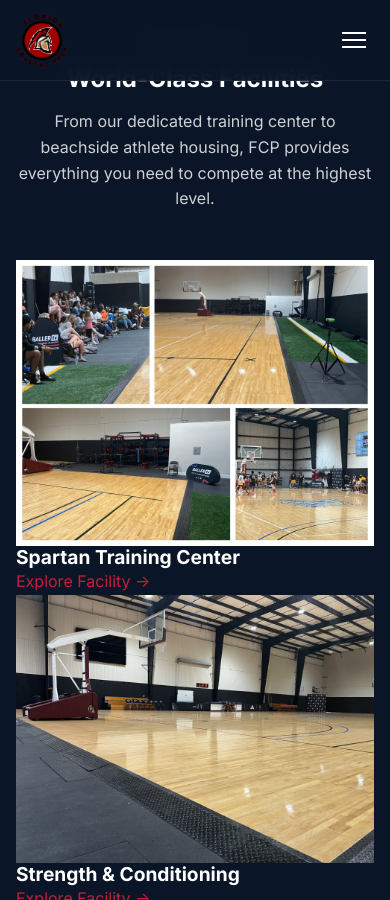
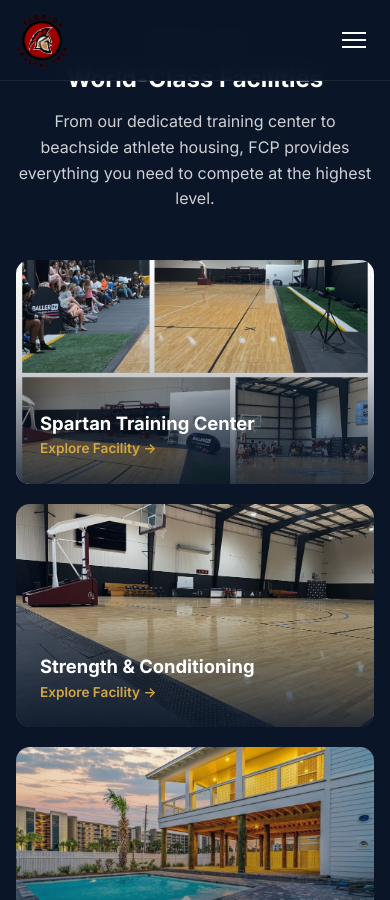
Before and after one commit to CoachD23/fcp-jekyll-site, a Jekyll site: the page built from index.html, in a window 390 px wide and 900 px high, scrolled down 4085 px. Built offline with Jekyll 4.4.1, drawn with Linux system fonts in a browser that asks for light colours; a script that is not in the unit is left out.

Commit message:
Add facilities homepage grid CSS

```diff
--- a/assets/css/main.css
+++ b/assets/css/main.css
@@ -1166,6 +1166,54 @@
   letter-spacing: 0.04em;
 }
 
+
+/* --- Homepage Facilities Grid --- */
+.facilities-home-grid {
+  display: grid;
+  grid-template-columns: repeat(2, 1fr);
+  gap: 1.25rem;
+}
+.facility-home-card {
+  position: relative;
+  border-radius: 14px;
+  overflow: hidden;
+  aspect-ratio: 16 / 10;
+  display: block;
+  color: inherit;
+}
+.facility-home-card img {
+  width: 100%;
+  height: 100%;
+  object-fit: cover;
+  transition: transform 0.6s;
+}
+.facility-home-card:hover img {
+  transform: scale(1.06);
+}
+.facility-home-overlay {
+  position: absolute;
+  inset: 0;
+  background: linear-gradient(0deg, rgba(10,22,40,0.85) 0%, rgba(10,22,40,0.2) 50%, transparent 100%);
+  display: flex;
+  flex-direction: column;
+  justify-content: flex-end;
+  padding: 1.5rem;
+}
+.facility-home-overlay h3 {
+  color: #fff;
+  font-size: 1.15rem;
+  margin-bottom: 0.25rem;
+}
+.facility-home-overlay span {
+  color: #d4a843;
+  font-size: 0.85rem;
+  font-weight: 600;
+}
+@media (max-width: 768px) {
+  .facilities-home-grid { grid-template-columns: 1fr; }
+}
+
+
 /* --- Instagram Spotlight --- */
 .instagram-section {
   padding: 4rem 0 3rem;
```
